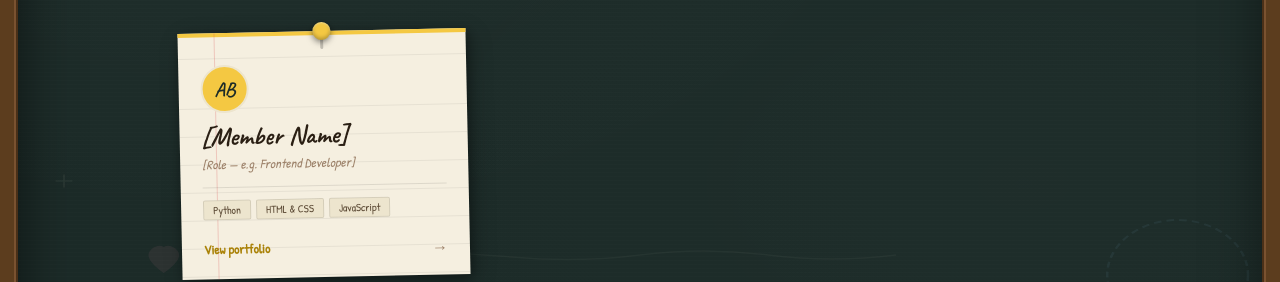
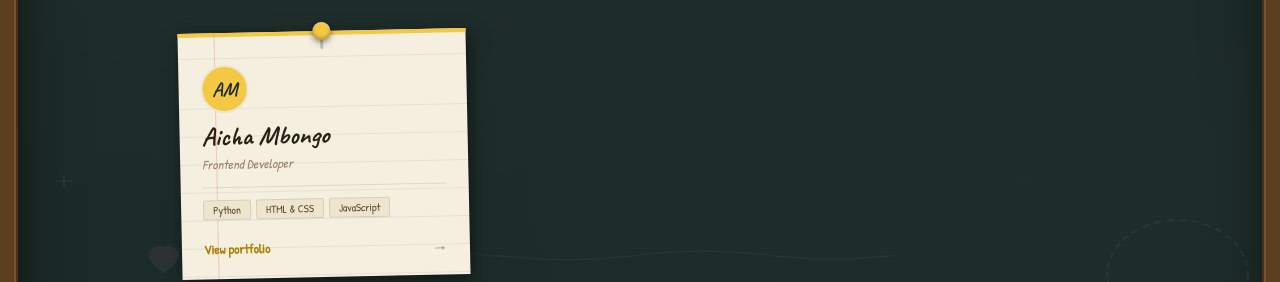
Before and after one commit to IS-PROJECT-2026/E-health-Technologies_4C_V2, a plain HTML site: page index.html in a window 1280 px wide. Shown: the part 425-707 px from the top of the page. Drawn offline with Linux system fonts and the light colour scheme.

Commit message:
fix(index): update card with Aicha details

```diff
--- a/index.html
+++ b/index.html
@@ -617,9 +617,9 @@
       <div class="card-lines" aria-hidden="true"></div>
       <div class="card-margin" aria-hidden="true"></div>
       <div class="card-content">
-        <div class="card-avatar">AB</div>
-        <p class="card-name">[Member Name]</p>
-        <p class="card-role">[Role — e.g. Frontend Developer]</p>
+        <div class="card-avatar">AM</div>
+        <p class="card-name">Aicha Mbongo</p>
+        <p class="card-role">Frontend Developer</p>
         <div class="card-divider"></div>
         <div class="card-tags">
           <span class="card-tag">Python</span>
```
